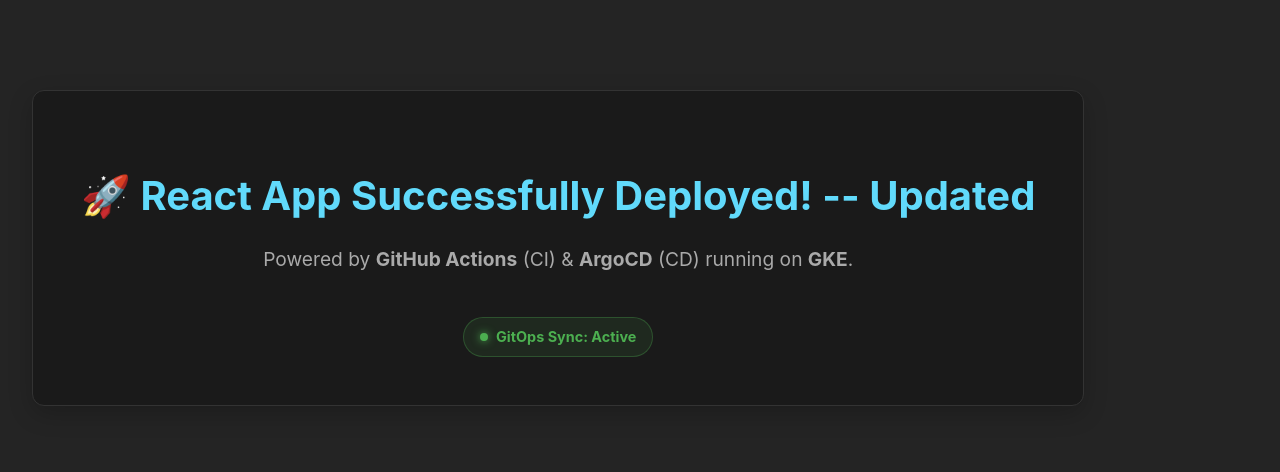
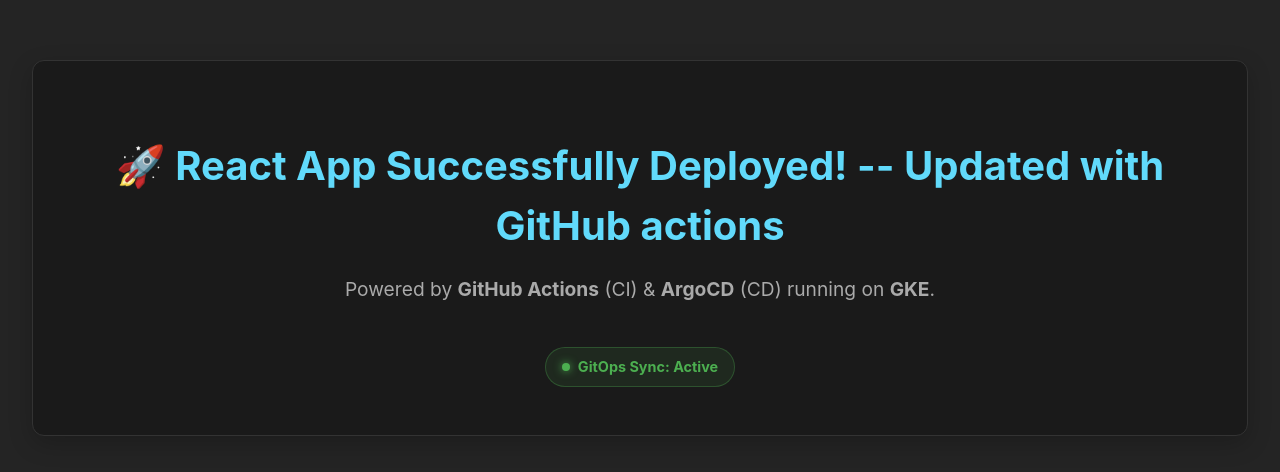
Before and after one commit to suneelkandali/gcp-gke-githubactions-agrocd-reactapp, a React (Vite) app: page / in a window 1280 px wide. Shown: the part 152-624 px from the top of the page. Built offline with nearby package versions, Linux system fonts and the light colour scheme; the HTML template or start-up script is replaced by a standard one.

Commit message:
Commit changes

```diff
--- a/src/components/Hero.jsx
+++ b/src/components/Hero.jsx
@@ -3,7 +3,7 @@
 export default function Hero() {
   return (
     <div className="hero-container">
-      <h1>🚀 React App Successfully Deployed! -- Updated</h1>
+      <h1>🚀 React App Successfully Deployed! -- Updated with GitHub actions</h1>
       <p>Powered by <strong>GitHub Actions</strong> (CI) & <strong>ArgoCD</strong> (CD) running on <strong>GKE</strong>.</p>
       <div className="status-badge">
         <span className="dot"></span> GitOps Sync: Active
```
